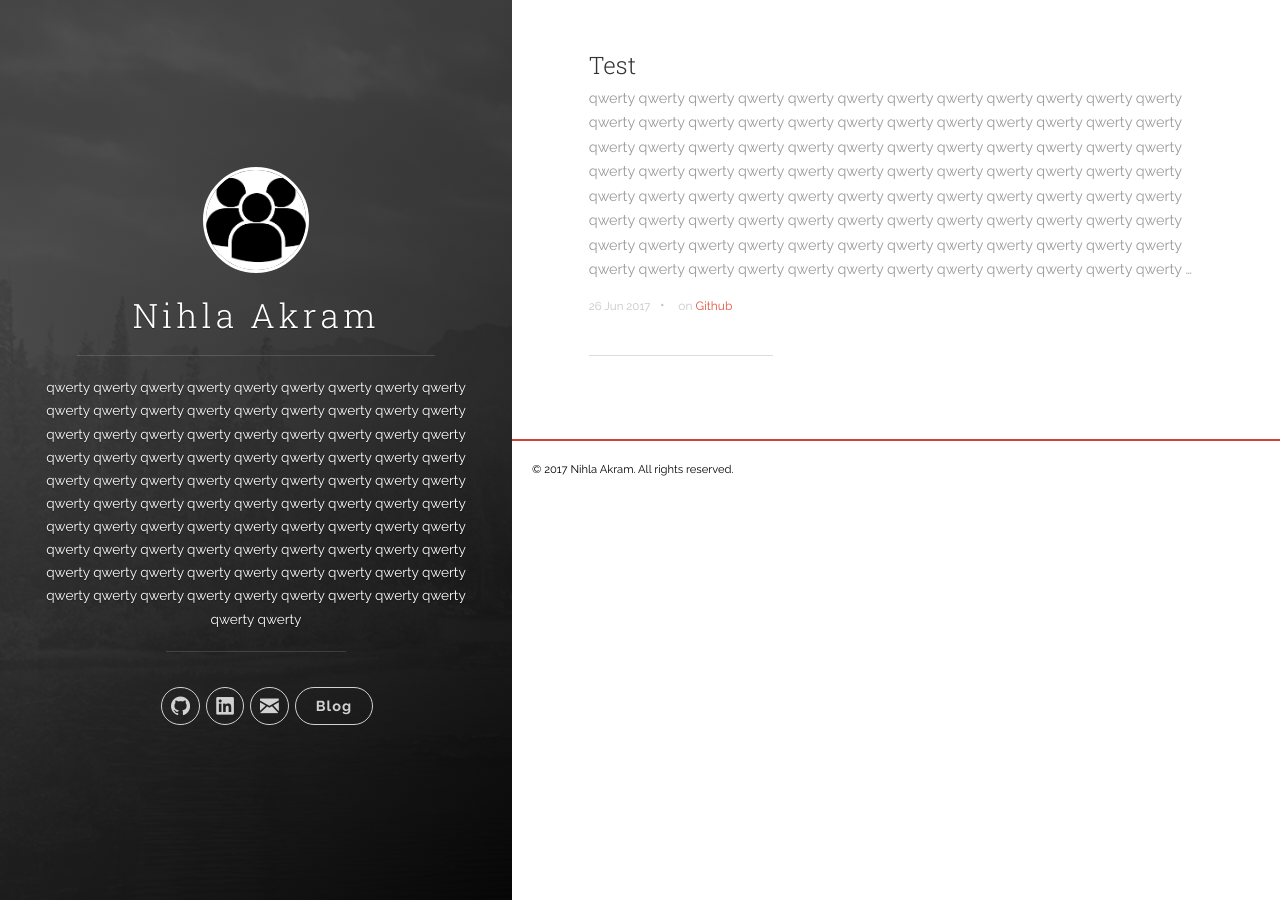
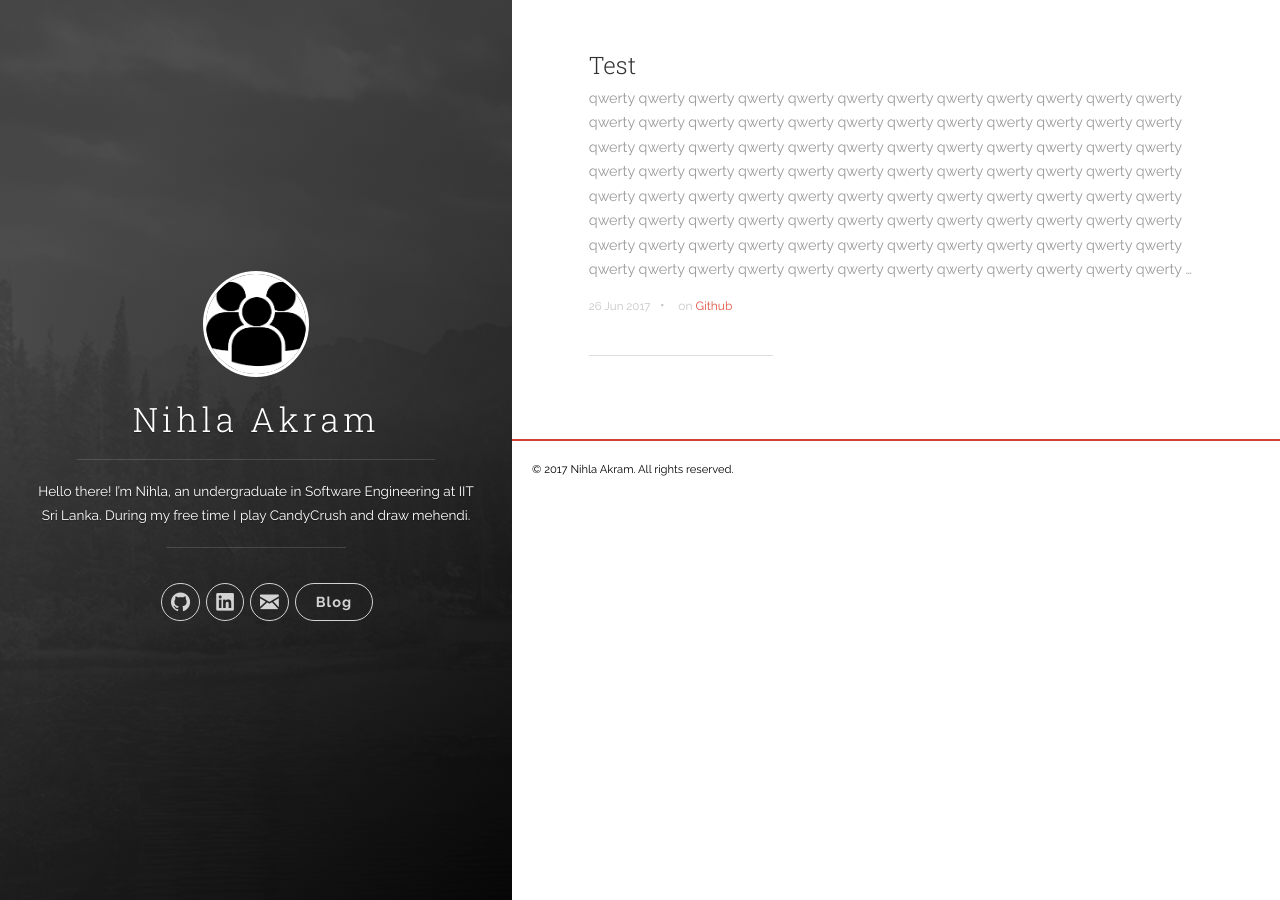
Before and after one commit to nihlaakram/nihlaakram.github.io, a Jekyll site: the page built from index.html, in a window 1280 px wide. Built offline with Jekyll 4.4.1, drawn with Linux system fonts in a browser that asks for light colours; nearby versions of some CDN libraries; the list of posts is cut into pages by our own code.

Commit message:
adding description

```diff
--- a/_config.yml
+++ b/_config.yml
@@ -1,7 +1,6 @@
 # Site settings
 title: Nihla Akram
-description: 'qwerty qwerty qwerty qwerty qwerty qwerty qwerty qwerty qwerty qwerty qwerty qwerty qwerty qwerty qwerty qwerty qwerty qwerty qwerty qwerty qwerty qwerty qwerty qwerty qwerty qwerty qwerty qwerty qwerty qwerty qwerty qwerty qwerty qwerty qwerty qwerty qwerty qwerty qwerty qwerty qwerty qwerty qwerty qwerty qwerty qwerty qwerty qwerty qwerty qwerty qwerty qwerty qwerty qwerty qwerty qwerty qwerty qwerty qwerty qwerty qwerty qwerty qwerty qwerty qwerty qwerty qwerty qwerty qwerty qwerty qwerty qwerty qwerty qwerty qwerty qwerty qwerty qwerty qwerty qwerty qwerty qwerty qwerty qwerty qwerty qwerty qwerty qwerty qwerty qwerty qwerty qwerty '
-url: 'http://nihlaakram.github.io'
+description: 'Hello there! I’m Nihla, an undergraduate in Software Engineering at IIT Sri Lanka. During my free time I play CandyCrush and draw mehendi.'
 baseurl: ''
 #google_analytics: 'UA-74332052-1'
 # disqus_shortname: 'your-disqus-name'
```
